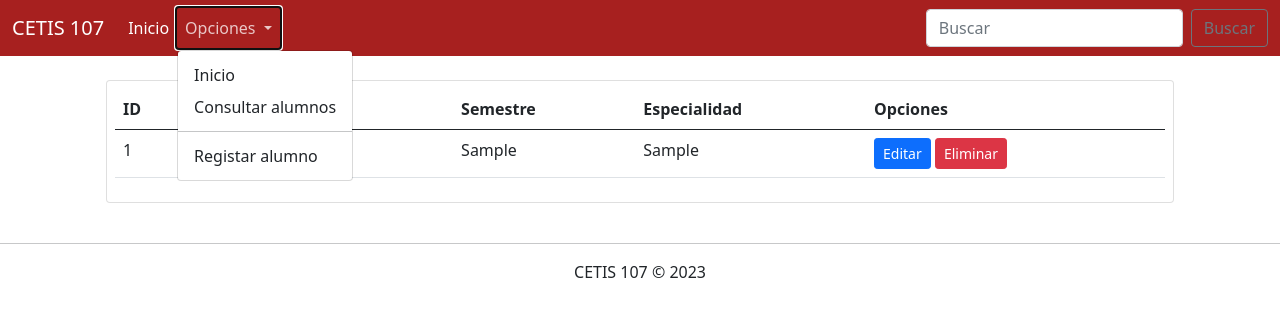
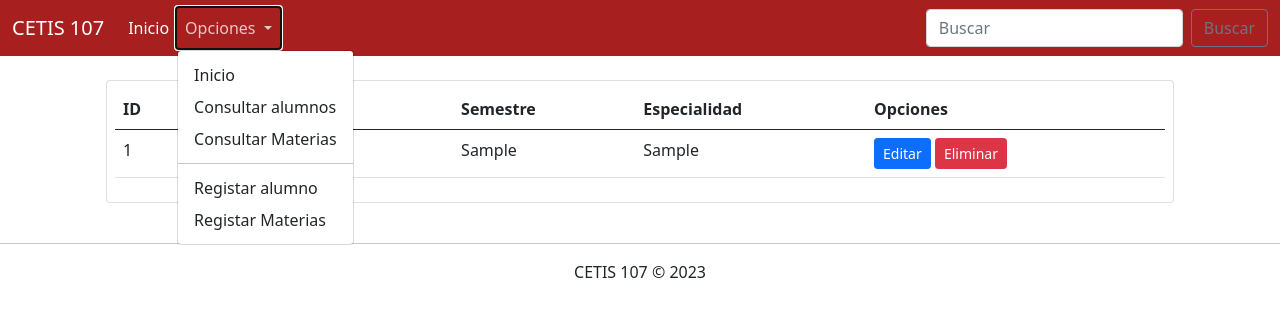
Before and after one commit to terrazasjuancarlos/webybasededatos2023, a PHP site: page /ConsultarMaterias.php in a window 1280 px wide, after a click on "Opciones". Shown: the top 317 px of the page. Run offline with PHP 8.4, Linux system fonts and the light colour scheme; tables that the repository leaves empty or names only in its code hold one stand-in row (values such as "Sample post").

Commit message:
Add files via upload

```diff
--- a/parcial3/ConsultarMaterias.php
+++ b/parcial3/ConsultarMaterias.php
@@ -50,7 +50,7 @@
                     </table>
                 </div>
                 <?php } else { ?>
-                    <h2 class="m-4">No existe datos de Materias en la base e datos</h2>
+                    <h2 class="m-4">No existe datos de Materias en la base de datos</h2>
                 <?php } ?>
             </div>
         </div>
--- a/parcial3/GuardarMateria.php
+++ b/parcial3/GuardarMateria.php
@@ -2,7 +2,6 @@
     include 'conexion.php';
 
     $nombre = $_POST["nombre"];
-
     $semestre = $_POST["semestre"];
     $especialidad = $_POST["especialidad"];
     $turno = $_POST["turno"];
--- a/parcial3/conexion.php
+++ b/parcial3/conexion.php
@@ -2,7 +2,7 @@
 
     $server     = "localhost:3306"; //para XAMPP es solo "localhost"
     $user       = "root";
-    $password   = "root";
+    $password   = "";
     $baseDatos  = "cetis107";
 
     $conexion = new mysqli($server, $user, $password, $baseDatos);
--- a/parcial3/menu.php
+++ b/parcial3/menu.php
@@ -15,9 +15,11 @@
           </a>
           <ul class="dropdown-menu" aria-labelledby="navbarDropdown">
             <li><a class="dropdown-item" href="inicio.php">Inicio</a></li>
-            <li><a class="dropdown-item" href="consultarAlumnos.php">Consultar alumnos</a></li>
+            <li><a class="dropdown-item" href="ConsultarAlumnos.php">Consultar alumnos</a></li>
+            <li><a class="dropdown-item" href="ConsultarMaterias.php">Consultar Materias</a></li>
             <li><hr class="dropdown-divider"></li>
             <li><a class="dropdown-item" href="RegistrarAlumno.php">Registar alumno</a></li>
+            <li><a class="dropdown-item" href="RegistrarMateria.php">Registar Materias</a></li>
           </ul>
         </li>
       </ul>
```
